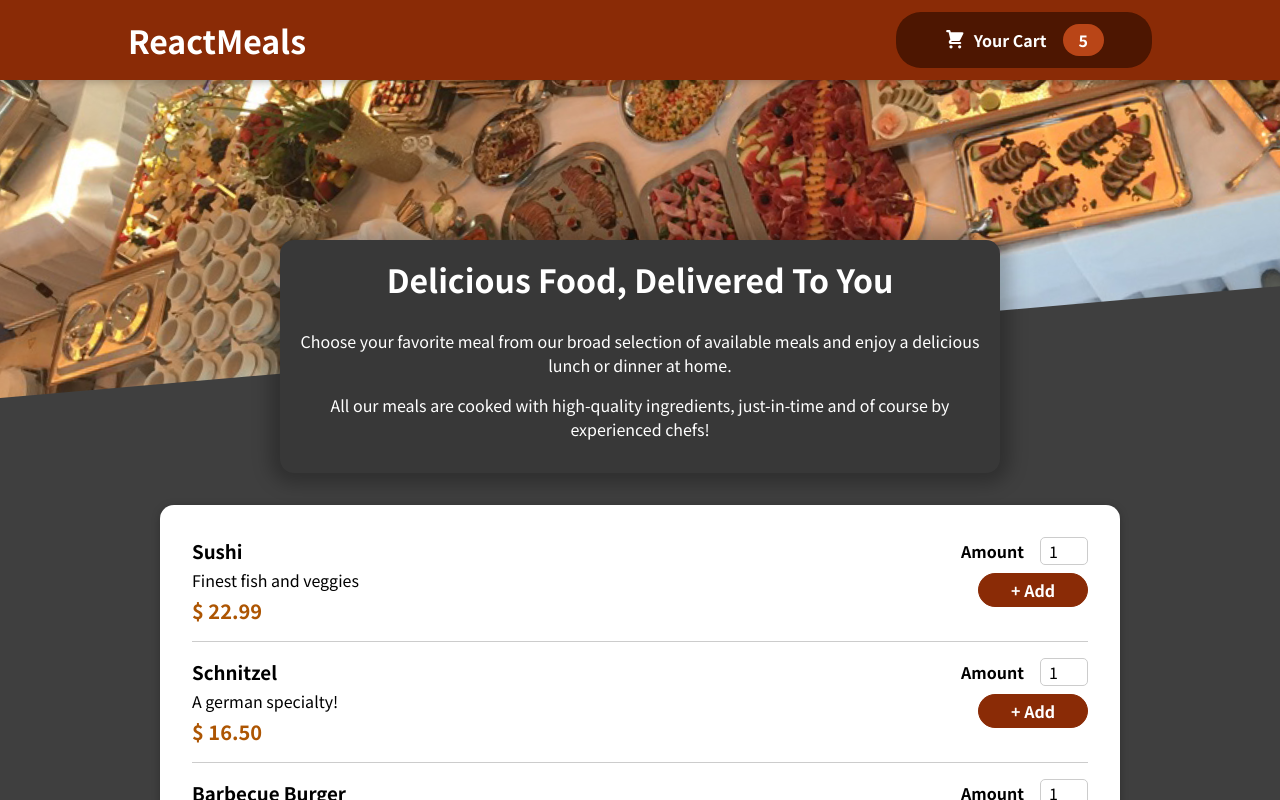
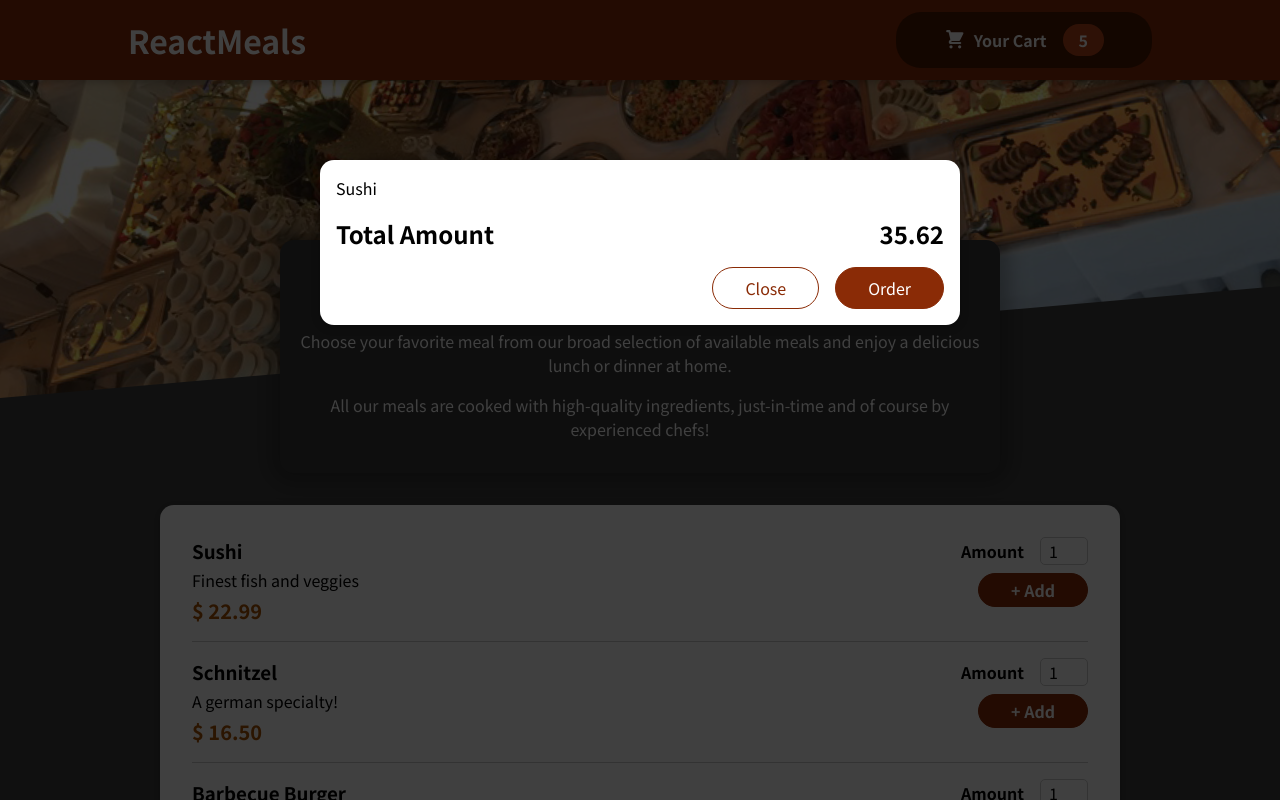
Before and after one commit to GustavoGomesDias/food-order-app, a React (Create React App) app: page / in a window 1280 px wide. Shown: the top 800 px of the page. Built offline with nearby package versions, Linux system fonts and the light colour scheme.

Commit message:
feat: use modal component in cart component

```diff
--- a/public/index.html
+++ b/public/index.html
@@ -28,6 +28,7 @@
   </head>
   <body>
     <noscript>You need to enable JavaScript to run this app.</noscript>
+    <div id="overlays"></div>
     <div id="root"></div>
     <!--
       This HTML file is a template.
--- a/src/App.js
+++ b/src/App.js
@@ -2,10 +2,12 @@
 
 import Header from './components/Layout/Header';
 import Meals from './components/Meals/Meals';
+import Cart from './components/Cart/Cart';
 
 function App() {
   return (
     <Fragment>
+      <Cart />
       <Header />
       <main>
         <Meals />
--- a/src/components/Cart/Cart.js
+++ b/src/components/Cart/Cart.js
@@ -1,5 +1,6 @@
 import React from 'react';
 
+import Modal from '../UI/Modal';
 import classes from './Cart.module.css'
 
 const Cart = (props) => {
@@ -11,7 +12,7 @@
 		</ul>
 	);
 	return (
-		<div>
+		<Modal>
 			{cartItems}
 			<div className={classes.total}>
 				<span>Total Amount</span>
@@ -21,7 +22,7 @@
 				<button className={classes['button--alt']}>Close</button>
 				<button className={classes.button}>Order</button>
 			</div>
-		</div>
+		</Modal>
 	);
 };
 
```
